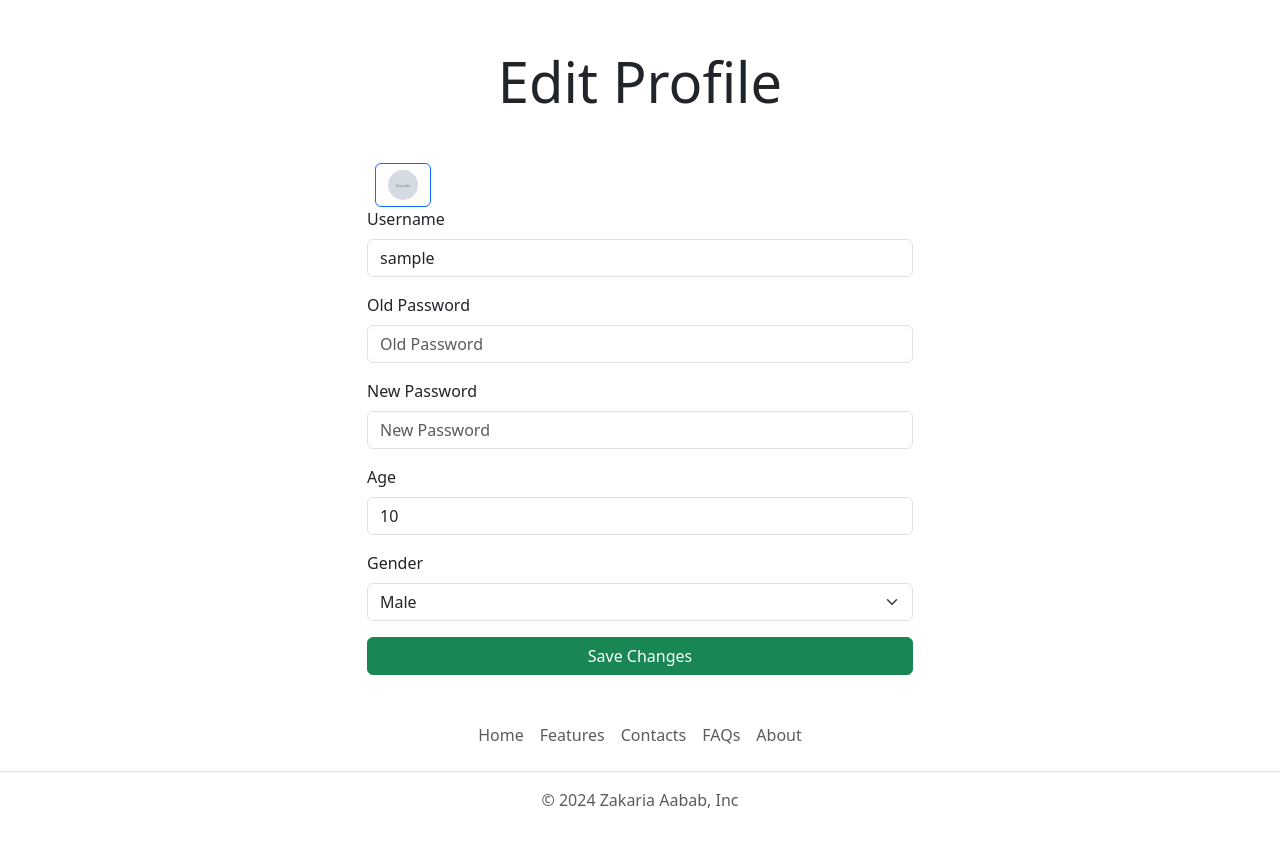
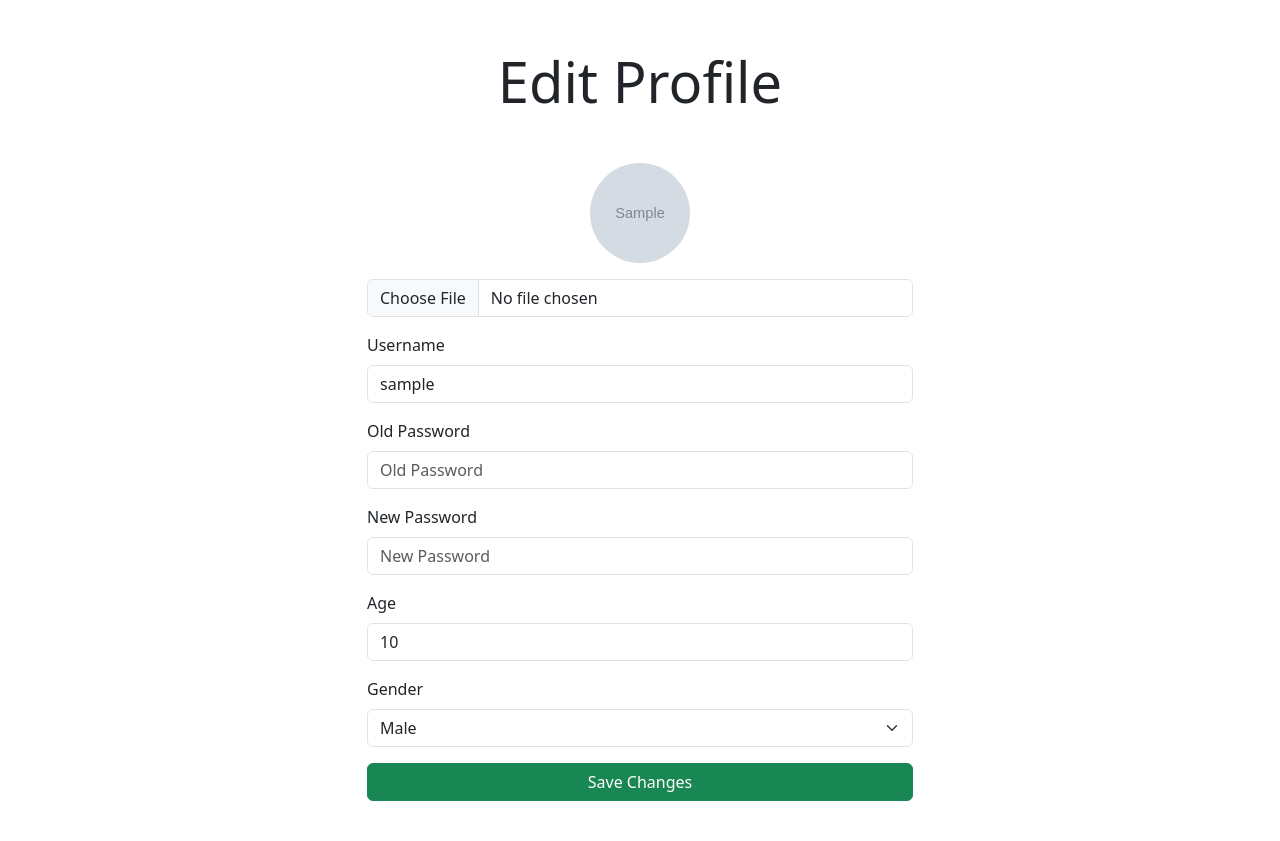
Before and after one commit to Tweek-byte/Quiz_Application_Project, a Django app: a page that uses templates/edit_profile.html in a window 1280 px wide. Shown: the part 60-901 px from the top of the page. Before the commit the page ends 868 px from the top, so only its background shows below. Run offline with Django 5.2, Linux system fonts and the light colour scheme; a user stored in the database is signed in; tables that the repository leaves empty hold one stand-in row (values such as "Sample post"); grey boxes marked "Sample" are stand-in pictures.

Commit message:
fix: fixed user profile image doesn't show

```diff
--- a/templates/edit_profile.html
+++ b/templates/edit_profile.html
@@ -22,19 +22,16 @@
                 {% endif %}
 
                 <!-- Profile Image -->
-                {% if request.user.is_authenticated %}
-                    {% if request.user.profile.profile_img %}
-                        <a href="{% url 'profile' request.user.username %}" class="btn btn-outline-primary ms-2">
-                            <img src="{{ request.user.profile.profile_img.url }}"
-                                class="rounded-circle" width="30" height="30" alt="Profile">
-                        </a>
+                <div class="mb-3 text-center">
+                    {% if user_profile.profile_img %}
+                        <img src="{{ user_profile.profile_img.url }}"
+                             class="rounded-circle mb-3" width="100" height="100" alt="Profile Picture">
                     {% else %}
-                        <a href="{% url 'profile' request.user.username %}" class="btn btn-outline-primary ms-2">
-                            <img src="{% static 'images/user.svg' %}" class="rounded-circle" width="30" height="30" alt="Default Profile">
-                        </a>
+                        <img src="{% static 'images/user.svg' %}"
+                             class="rounded-circle mb-3" width="100" height="100" alt="Default Profile Picture">
                     {% endif %}
-                {% endif %}
-
+                    <input type="file" name="profile_img" class="form-control">
+                </div>
 
                 <!-- Username -->
                 <div class="mb-3">
```
